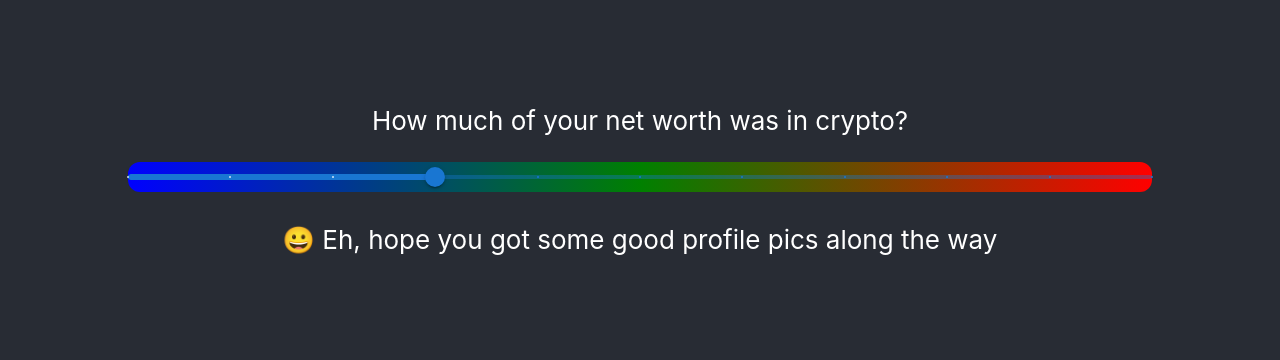
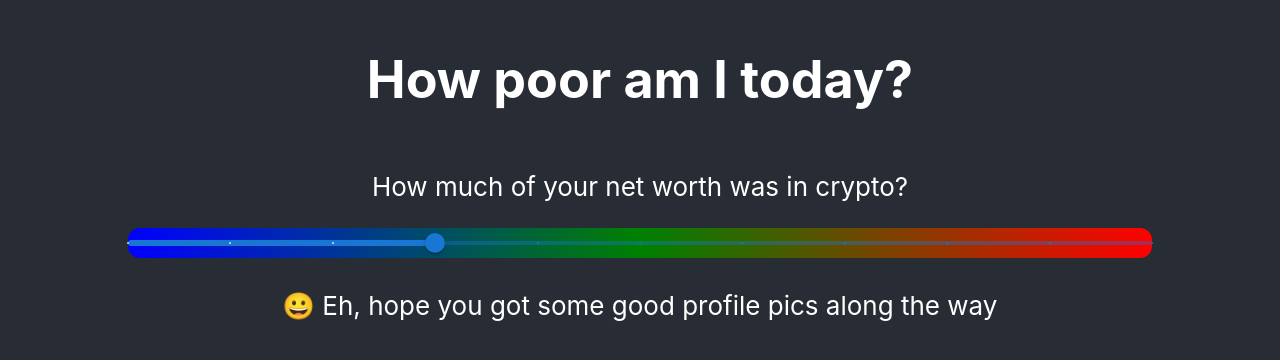
Before and after one commit to billionshealth/how-poor, a React (Create React App) app: page / in a window 1280 px wide. Shown: the part 220-580 px from the top of the page. Built offline with nearby package versions, Linux system fonts and the light colour scheme.

Commit message:
add title and metadata

```diff
--- a/public/index.html
+++ b/public/index.html
@@ -24,7 +24,20 @@
       work correctly both with client-side routing and a non-root public URL.
       Learn how to configure a non-root public URL by running `npm run build`.
     -->
-    <title>React App</title>
+    <title>How Poor Am I Today?</title>
+
+    <!-- Facebook -->
+    <meta property="og:type" content="website">
+    <meta property="og:url" content="https://howpoor.today/">
+    <meta property="og:title" content="How Poor Am I Today?">
+    <meta property="og:description" content="Let's find out!">
+
+    <!-- Twitter -->
+    <meta property="twitter:card" content="summary_large_image">
+    <meta property="twitter:url" content="https://howpoor.today/">
+    <meta property="twitter:title" content="How Poor Am I Today?">
+    <meta property="twitter:description" content="Let's find out!">
+
   </head>
   <body>
     <noscript>You need to enable JavaScript to run this app.</noscript>
--- a/src/App.css
+++ b/src/App.css
@@ -1,4 +1,4 @@
-.App {
+.Container {
   text-align: center;
   background-color: #282c34;
   min-height: 100vh;
@@ -18,6 +18,8 @@
   background: linear-gradient(90deg,blue,green,red);
 }
 
+
+
 @media (prefers-reduced-motion: no-preference) {
   .App-logo {
     animation: App-logo-spin infinite 20s linear;
--- a/src/App.js
+++ b/src/App.js
@@ -25,7 +25,11 @@ function App() {
 
 
   return (
-    <div className="App">
+    <div className="Container">
+          <h1>
+            How poor am I today?
+          </h1>
+
           <p>
             How much of your net worth was in crypto?
           </p>
@@ -55,7 +59,6 @@ function App() {
           {value === 80 && (<p>{message80}</p>)}
           {value === 90 && (<p>{message90}</p>)}
           {value === 100 && (<p>{message100}</p>)}
-
     </div>
   );
 }
```
Lines whose indentation alone changed are shown as unchanged.
